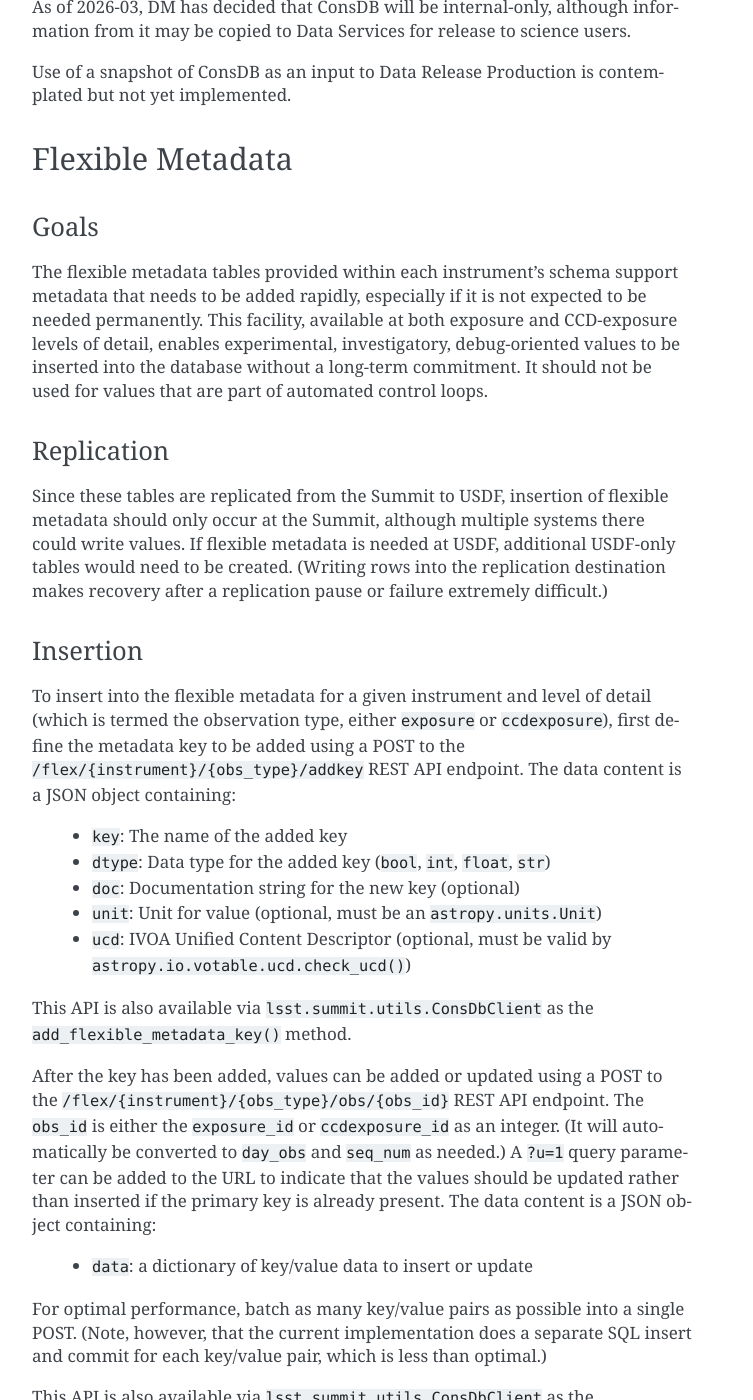
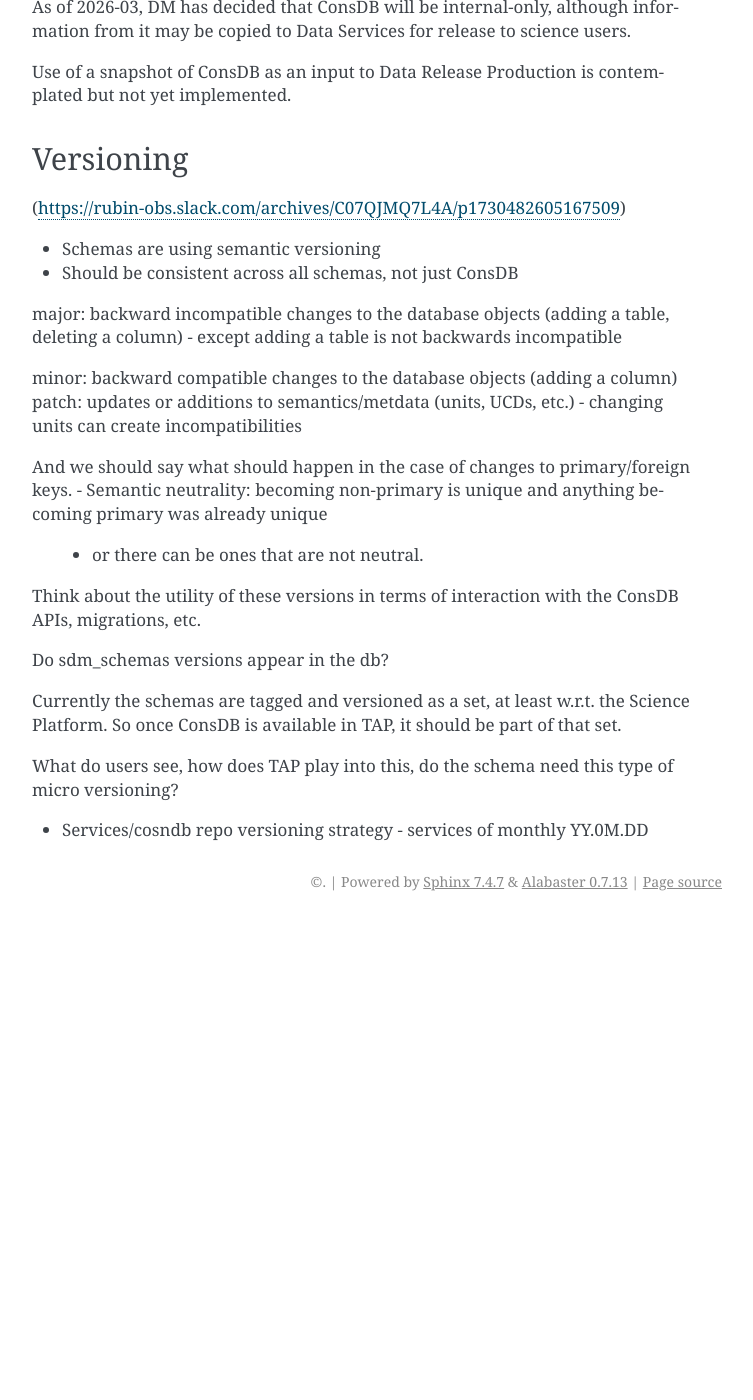
Before and after one commit to lsst-dm/consdb, a Sphinx documentation site: the page built from doc/user-guide/schemas.rst, in a window 1280 px wide and 1400 px high, scrolled down 1348 px. Shown: the whole window, without its empty margins (388-1141 px from the left). Built offline with Sphinx 7.4.7, drawn with Linux system fonts in a browser that asks for light colours; after the commit the page ends 2269 px from its top, so only the background shows below that; some of the changed text lies outside the part shown.

Commit message:
Move flexdata to its own page.

```diff
--- a/doc/user-guide/index.rst
+++ b/doc/user-guide/index.rst
@@ -22,6 +22,7 @@
 
    schemas
    transformed-efd
+   flexible-metadata
    tap-clients
    rest-api-and-clients
    sql-clients
--- a/doc/user-guide/schemas.rst
+++ b/doc/user-guide/schemas.rst
@@ -1,6 +1,6 @@
-########
+#######
 Schemas
-########
+#######
 
 ConsDB is a relational database and uses schemas expressed in SQL.
 
@@ -18,7 +18,7 @@
 
 Finally, flexible metadata tables named ``exposure_flexdata`` and ``ccdexposure_flexdata`` are available to hold key/value information on a temporary or experimental basis.
 (Visit flexdata can be added if there is a need.)
-See the section below for more on flexible metadata.
+See :doc:`this page <flexible-metadata>` for more on flexible metadata.
 
 The Transformed EFD tables, which have their own schemas, are described in :doc:`a separate page <transformed-efd>`.
 
@@ -46,78 +46,6 @@
 As of 2026-03, DM has decided that ConsDB will be internal-only, although information from it may be copied to Data Services for release to science users.
 
 Use of a snapshot of ConsDB as an input to Data Release Production is contemplated but not yet implemented.
-
-
-Flexible Metadata
-=================
-
-Goals
------
-
-The flexible metadata tables provided within each instrument's schema support metadata that needs to be added rapidly, especially if it is not expected to be needed permanently.
-This facility, available at both exposure and CCD-exposure levels of detail, enables experimental, investigatory, debug-oriented values to be inserted into the database without a long-term commitment.
-It should not be used for values that are part of automated control loops.
-
-Replication
------------
-
-Since these tables are replicated from the Summit to USDF, insertion of flexible metadata should only occur at the Summit, although multiple systems there could write values.
-If flexible metadata is needed at USDF, additional USDF-only tables would need to be created.
-(Writing rows into the replication destination makes recovery after a replication pause or failure extremely difficult.)
-
-Insertion
----------
-
-To insert into the flexible metadata for a given instrument and level of detail (which is termed the observation type, either ``exposure`` or ``ccdexposure``), first define the metadata key to be added using a POST to the ``/flex/{instrument}/{obs_type}/addkey`` REST API endpoint.
-The data content is a JSON object containing:
-
- - ``key``: The name of the added key
- - ``dtype``: Data type for the added key (``bool``, ``int``, ``float``, ``str``)
- - ``doc``: Documentation string for the new key (optional)
- - ``unit``: Unit for value (optional, must be an ``astropy.units.Unit``)
- - ``ucd``: IVOA Unified Content Descriptor (optional, must be valid by ``astropy.io.votable.ucd.check_ucd()``)
-
-This API is also available via ``lsst.summit.utils.ConsDbClient`` as the ``add_flexible_metadata_key()`` method.
-
-After the key has been added, values can be added or updated using a POST to the ``/flex/{instrument}/{obs_type}/obs/{obs_id}`` REST API endpoint.
-The ``obs_id`` is either the ``exposure_id`` or ``ccdexposure_id`` as an integer.
-(It will automatically be converted to ``day_obs`` and ``seq_num`` as needed.)
-A ``?u=1`` query parameter can be added to the URL to indicate that the values should be updated rather than inserted if the primary key is already present.
-The data content is a JSON object containing:
-
- - ``data``: a dictionary of key/value data to insert or update
-
-For optimal performance, batch as many key/value pairs as possible into a single POST.
-(Note, however, that the current implementation does a separate SQL insert and commit for each key/value pair, which is less than optimal.)
-
-This API is also available via ``lsst.summit.utils.ConsDbClient`` as the ``insert_flexible_metadata()`` method.
-
-Introspection
--------------
-
-The flexible metadata available for a given observation type (exposure or CCD-exposure) can be retrieved using a GET to the ``/flex/{instrument}/{obs_type}/schema`` REST API endpoint.
-The result content is a JSON object containing key/tuple pairs, where each key is a flexible metadata key and each value is the ``dtype``, ``doc``, ``unit``, and ``ucd`` information for that key.
-
-This API is also available via ``lsst.summit.utils.ConsDbClient`` as the ``get_flexible_metadata_keys()`` method.
-
-Querying
---------
-
-The flexible metadata for a given observation (exposure or CCD-exposure) can be retrieved using a GET to the ``/flex/{instrument}/{obs_type}/obs/{obs_id}`` REST API endpoint.
-The ``obs_id`` is either the ``exposure_id`` or ``ccdexposure_id`` as an integer.
-(It will automatically be converted to ``day_obs`` and ``seq_num`` as needed.)
-If one or more specific keys are desired, ``?k={key}`` or ``?k={key1}&k={key2}...`` query parameters can be added to the URL.
-The result content is a JSON object containing key/value pairs.
-
-This API is also available via ``lsst.summit.utils.ConsDbClient`` as the ``get_flexible_metadata()`` method.
-
-In addition, a GET to the ``/query/{instrument}/{obs_type}/obs/{obs_id}`` REST API endpoint with optional query parameter ``?flex=1`` will include all available flexible metadata along with the normal "wide view" joined metadata columns for the given observation type and identifier.
-
-This API is also available via ``lsst.summit.utils.ConsDbClient`` as the ``get_all_metadata()`` method.
-
-Finally, a SQL query can be used with the ``/query`` REST API endpoint to retrieve flexible metadata or use a flexible metadata value as a filter in a ``WHERE`` clause.
-The query will need to join to the ``exposure_flexdata`` or ``ccdexposure_flexdata`` tables in the appropriate ``cdb_{instrument}`` schema using the ``obs_id`` column or the ``day_obs`` and ``seq_num`` column pair as the join key, giving the desired flexible metadata key in the ``WHERE`` clause.
-Note that all flexible metadata values are stored as SQL character strings; they may require conversion to an appropriate data type for further computation or manipulation.
 
 
 Versioning
```
Also changed, not shown: doc/user-guide/flexible-metadata.rst (added, +71 -0 lines).
